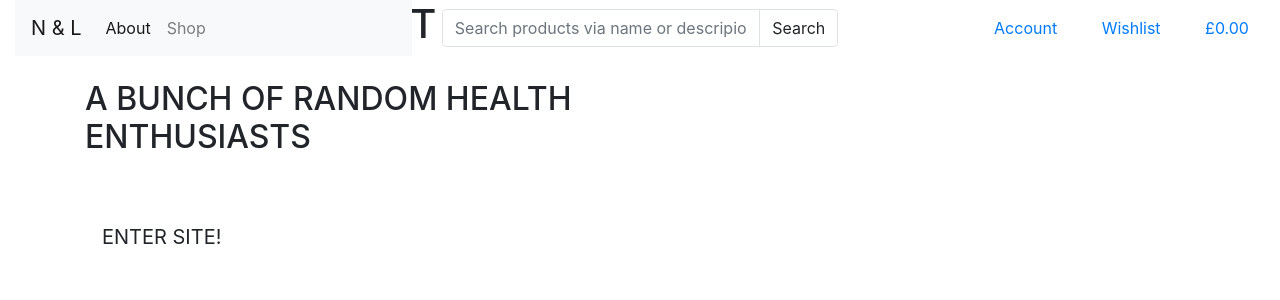
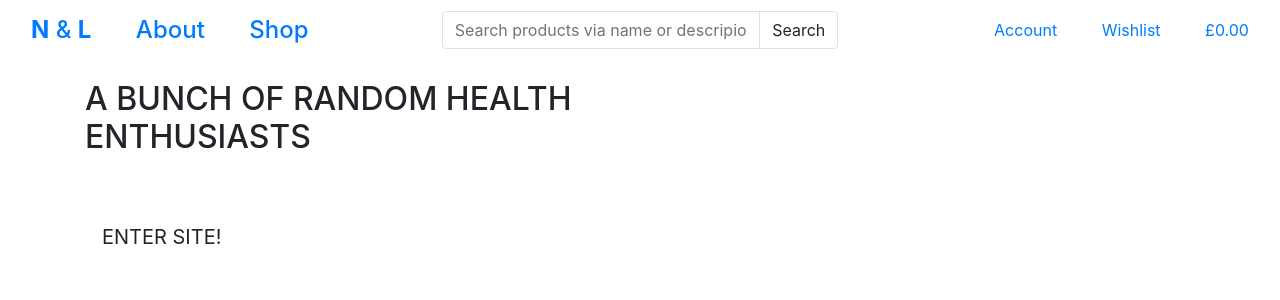
Before and after one commit to Harry-Leepz/Nourish-and-Lift, a Django app: page / in a window 1280 px wide. Shown: the top 300 px of the page. Run offline with Django 3.2, Linux system fonts and the light colour scheme.

Commit message:
Change html left side navbar to list inline to have the linksstack horizontal instead of vertical

```diff
--- a/templates/base.html
+++ b/templates/base.html
@@ -45,26 +45,26 @@
 <body>
   <!-- Main Header Starts (Style and design taken from Bootstrap and CI Boutique Ado Project) -->
   <header class="container-fluid fixed-top">
-    <div class="row">
+    <div id="topnav" class="row bg-white pt-lg-2 d-none d-lg-flex">
       <!-- Left side navbar with about and shop links -->
-      <div class="col-12 col-lg-4 my-auto py-1 py-lg-0 text-center text-lg-left">
-        <nav class="navbar navbar-expand-lg navbar-light bg-light">
-          <a class="navbar-brand" href="{% url 'home' %}">N & L</a>
-          <button class="navbar-toggler" type="button" data-toggle="collapse" data-target="#navbarSupportedContent"
-            aria-controls="navbarSupportedContent" aria-expanded="false" aria-label="Toggle navigation">
-            <span class="navbar-toggler-icon"></span>
-          </button>
-          <div class="collapse navbar-collapse" id="navbarSupportedContent">
-            <ul class="navbar-nav mr-auto">
-              <li class="nav-item active">
-                <a class="nav-link" href="#">About<span class="sr-only">(current)</span></a>
-              </li>
-              <li class="nav-item">
-                <a class="nav-link" href="#">Shop</a>
-              </li>
-            </ul>
-          </div>
-        </nav>
+      <div class="col-12 col-lg-4 my-auto py-lg-0">
+        <ul class="list-inline list-unstyled text-center text-lg-left my-0">
+          <li class="list-inline-item">
+            <a class="nav-link main-logo-link" href="{% url 'home' %}">
+              <h4 class="logo-font text-black my-0"><strong>N</strong> & <strong>L</strong></h4>
+            </a>
+          </li>
+          <li class="list-inline-item">
+            <a class="nav-link main-logo-link" href="#">
+              <h4 class="text-black my-0">About</h4>
+            </a>
+          </li>
+          <li class="list-inline-item">
+            <a class="nav-link main-logo-link" href="#">
+              <h4 class="text-black my-0">Shop</h4>
+            </a>
+          </li>
+        </ul>
       </div>
       <!-- Center navbar with search bar -->
       <div class="col-12 col-lg-4 my-auto py-1 py-lg-0">
@@ -83,7 +83,7 @@
       <div class="col-12 col-lg-4 my-auto py-1 py-lg-0">
         <ul class="list-inline list-unstyled text-center text-lg-right my-0">
           <li class="list-inline-item dropdown">
-            <a class="nav-link" href="#" id="user-options" data-toggle="dropdown" aria-haspopup="true" aria-expanded="flase">
+            <a class="nav-link" href="#" id="user-options" data-toggle="dropdown" aria-haspopup="true" aria-expanded="false">
               <div class="text-center">
                 <div><i class="fas fa-user fa-lg"></i></div>
                 <p class="my-0">Account</p>
```
